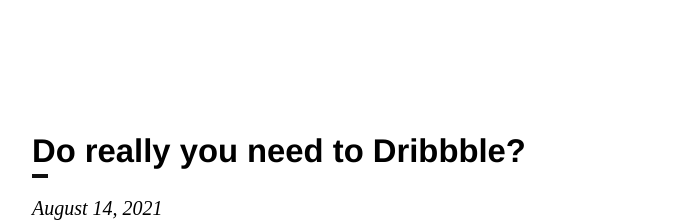
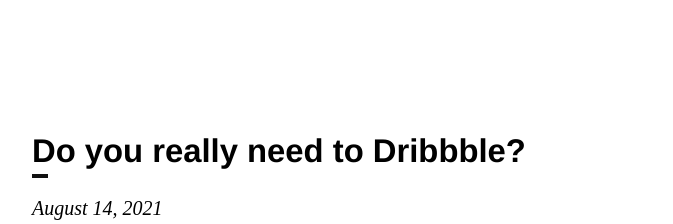
Before and after one commit to Poggen/portfolio, a Gatsby site: page /blog/do-you-need-to-dribbble/ in a window 1280 px wide. Shown: the top 224 px of the page, without its empty margins (300-973 px from the left). Built offline with nearby package versions, Linux system fonts and the light colour scheme; Gatsby itself is replaced by a stand-in of ours.

Commit message:
Update Blog “do-you-need-to-dribbble”

```diff
--- a/content/blog/do-you-need-to-dribbble.md
+++ b/content/blog/do-you-need-to-dribbble.md
@@ -1,7 +1,7 @@
 ---
 path: do-you-really-need-to-dribbble
 date: 2021-08-14T16:43:08.282Z
-title: "Do really you need to Dribbble? "
+title: "Do you really need to Dribbble? "
 description: Sketch, Figma, Dribbble
 ---
 **Lorem Ipsum**is simply dummy text of the printing and typesetting industry. Lorem Ipsum has been the industry's standard dummy text ever since the 1500s, when an unknown printer took a galley of type and scrambled it to make a type specimen book. It has survived not only five centuries, but also the leap into electronic typesetting, remaining essentially unchanged. It was popularised in the 1960s with the release of Letraset sheets containing Lorem Ipsum passages, and more recently with desktop publishing software like Aldus PageMaker including versions of Lorem Ipsum.
```
